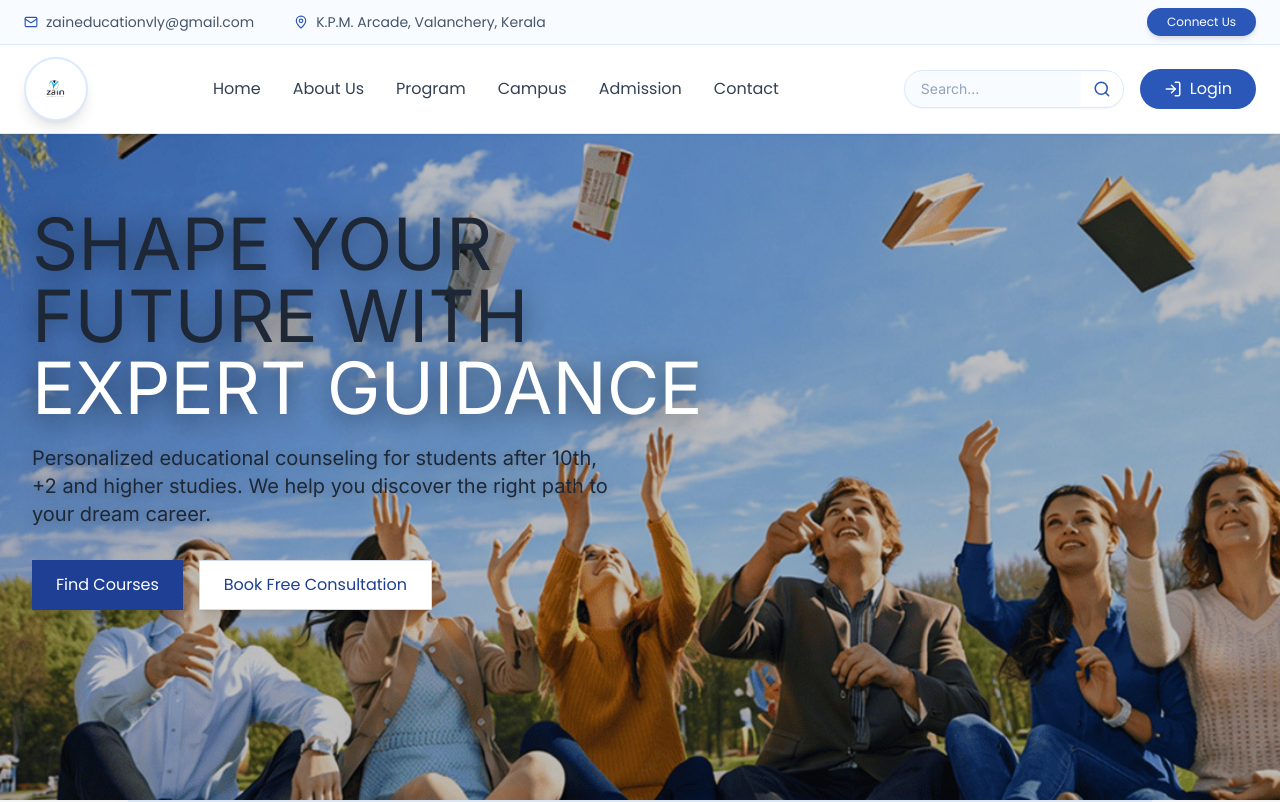
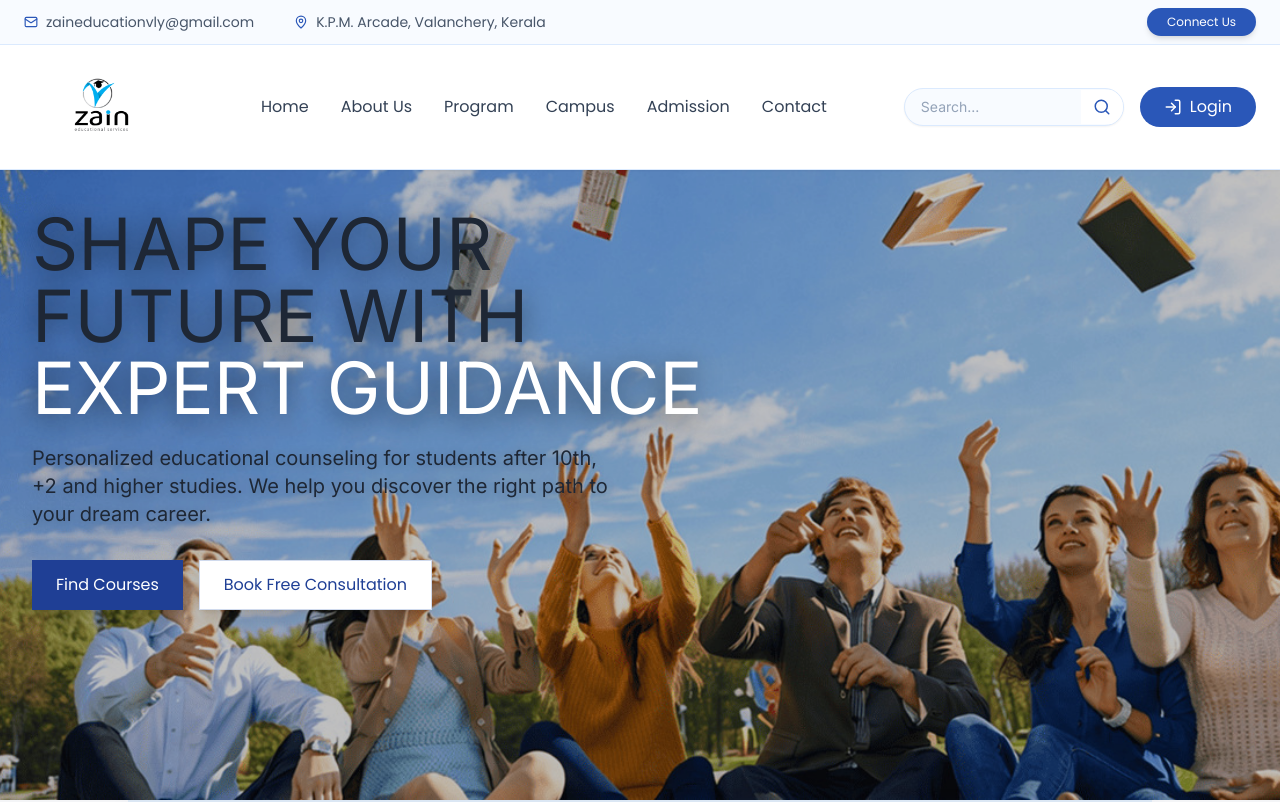
Before and after one commit to mhdameenvp/zain, a React (Vite) app: page / in a window 1280 px wide. Shown: the top 802 px of the page. Built offline with nearby package versions, Linux system fonts and the light colour scheme.

Commit message:
Updated UI changes

```diff
--- a/src/components/layout/Navbar.jsx
+++ b/src/components/layout/Navbar.jsx
@@ -38,8 +38,8 @@ const Navbar = () => {
       <div className="w-full border-b border-blue-100 bg-white shadow-sm">
         <div className="max-w-7xl mx-auto px-4 lg:px-6 py-3 flex items-center justify-between">
           <div className="flex items-center group cursor-pointer">
-            <div className="relative w-14 h-14 sm:w-16 sm:h-16 rounded-full border-2 border-blue-100 bg-white shadow-lg flex items-center justify-center">
-              <img src={logo} alt="Zain" className="h-10 sm:h-11 lg:h-12 w-auto object-contain p-1 rounded-full" />
+            <div className="relative flex items-center justify-center">
+              <img src={logo} alt="Zain" className="w-32 sm:w-36 lg:w-40 h-auto object-contain" />
             </div>
           </div>
 
```
